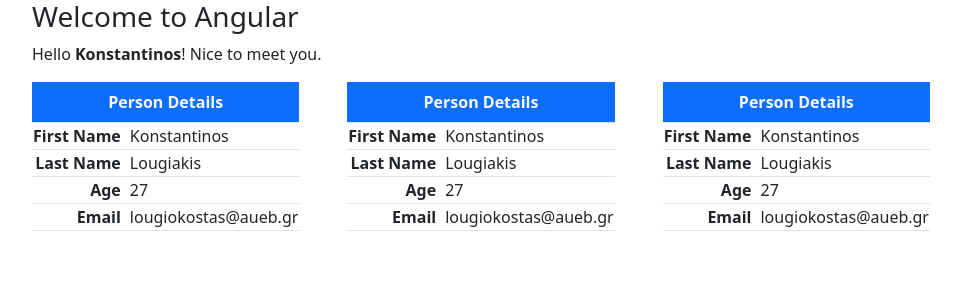
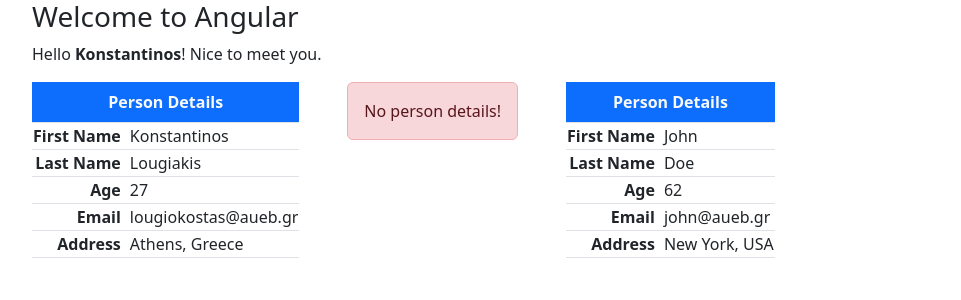
Before and after one commit to KonstantinosLougiakis/angular-introduction, an Angular app: page / in a window 1280 px wide. Shown: the top 300 px of the page, without its empty margins (50-1011 px from the left). Built offline with nearby package versions, Linux system fonts and the light colour scheme.

Commit message:
component input

```diff
--- a/src/app/app.component.html
+++ b/src/app/app.component.html
@@ -3,8 +3,8 @@
     <p>Hello <strong>{{ name }}</strong>! Nice to meet you.</p>
 
     <div class="d-flex gap-5 text-nowrap ">
+        <app-person-table [person]="person0"></app-person-table>
         <app-person-table></app-person-table>
-        <app-person-table></app-person-table>
-        <app-person-table></app-person-table>
+        <app-person-table [person]="person1"></app-person-table>
     </div>
 </div>
--- a/src/app/app.component.ts
+++ b/src/app/app.component.ts
@@ -10,4 +10,20 @@ import { PersonTableComponent } from './components/person-table/person-table.com
 })
 export class AppComponent {
   name = 'Konstantinos';
+
+  person0 = {
+    givenName: 'Konstantinos',
+    surName: 'Lougiakis',
+    age: 27,
+    email: 'lougiokostas@aueb.gr',
+    address: 'Athens, Greece'
+  };
+
+  person1 = {
+    givenName: 'John',
+    surName: 'Doe',
+    age: 62,
+    email: 'john@aueb.gr',
+    address: 'New York, USA'
+  };
 }
--- a/src/app/components/person-table/person-table.component.html
+++ b/src/app/components/person-table/person-table.component.html
@@ -1,3 +1,6 @@
+@if (!person) {
+    <div class="alert alert-danger text-center">No person details!</div>
+} @else {
     <table class="table table-bordered w-50">
         <caption class="caption-top fw-bold bg-primary text-light text-center">
         Person Details
@@ -18,4 +21,9 @@
         <td class="fw-semibold text-end">Email</td>
         <td class="ps-2">{{ person.email }}</td>
         </tr>
+        <tr>
+        <td class="fw-semibold text-end">Address</td>
+        <td class="ps-2">{{ person.address }}</td>
+        </tr>
     </table>
+}
--- a/src/app/components/person-table/person-table.component.ts
+++ b/src/app/components/person-table/person-table.component.ts
@@ -1,4 +1,5 @@
-import { Component } from '@angular/core';
+import { Component, Input } from '@angular/core';
+import { Person } from 'src/app/shared/interfaces/person';
 
 @Component({
   selector: 'app-person-table',
@@ -8,10 +9,5 @@ import { Component } from '@angular/core';
   styleUrl: './person-table.component.css'
 })
 export class PersonTableComponent {
-  person = {
-    givenName: 'Konstantinos',
-    surName: 'Lougiakis',
-    age: 27,
-    email: 'lougiokostas@aueb.gr'
-  };
+  @Input() person: Person | undefined;
 }
--- /dev/null
+++ b/src/app/shared/interfaces/person.ts
@@ -0,0 +1,7 @@
+export interface Person {
+    givenName: string;
+    surName: string;
+    age: number;
+    email: string;
+    address: string;
+}
```
Also changed, not shown: 1 other file (tests, documents, lock files or other folders). Lines whose indentation alone changed are shown as unchanged.
